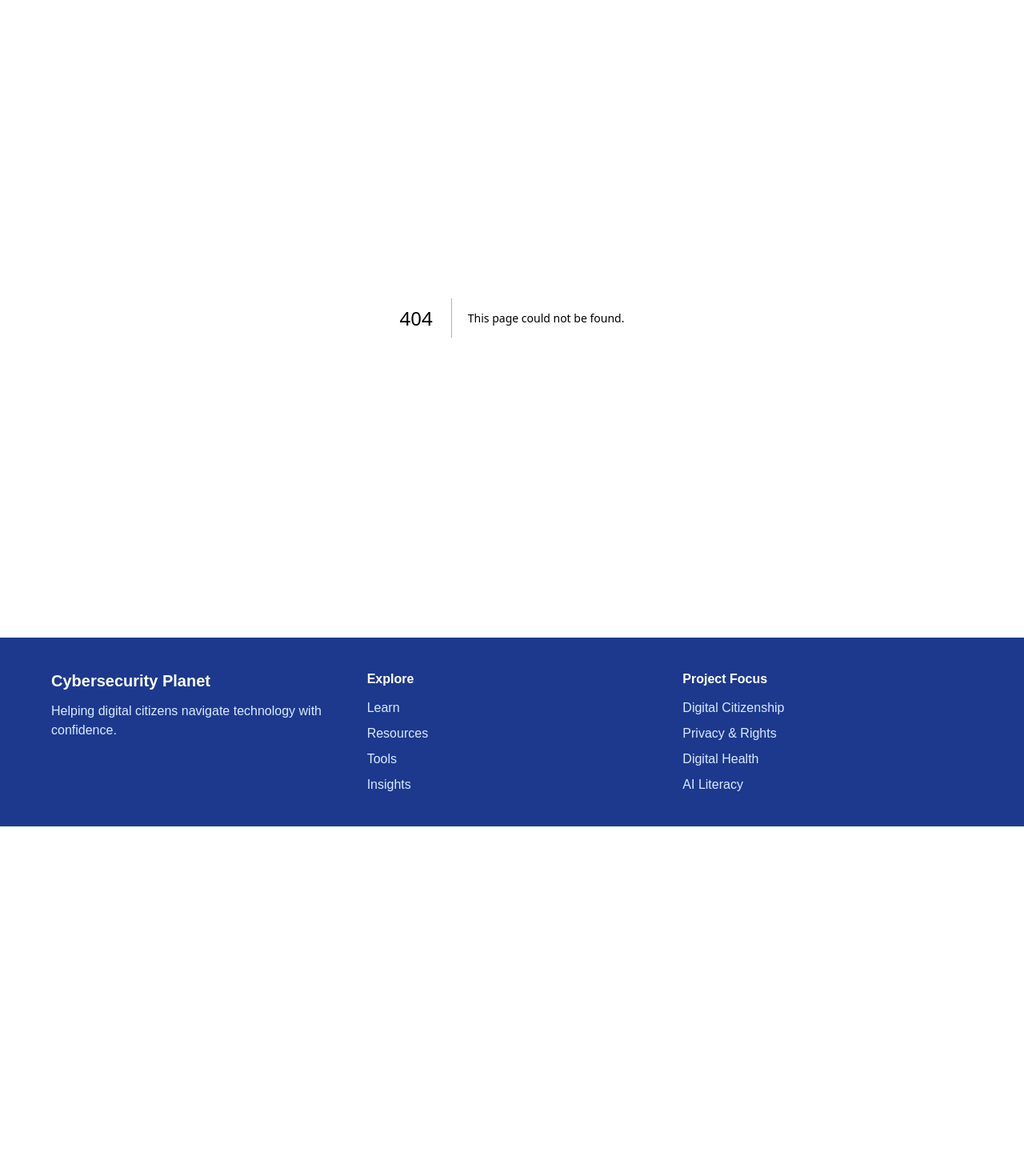
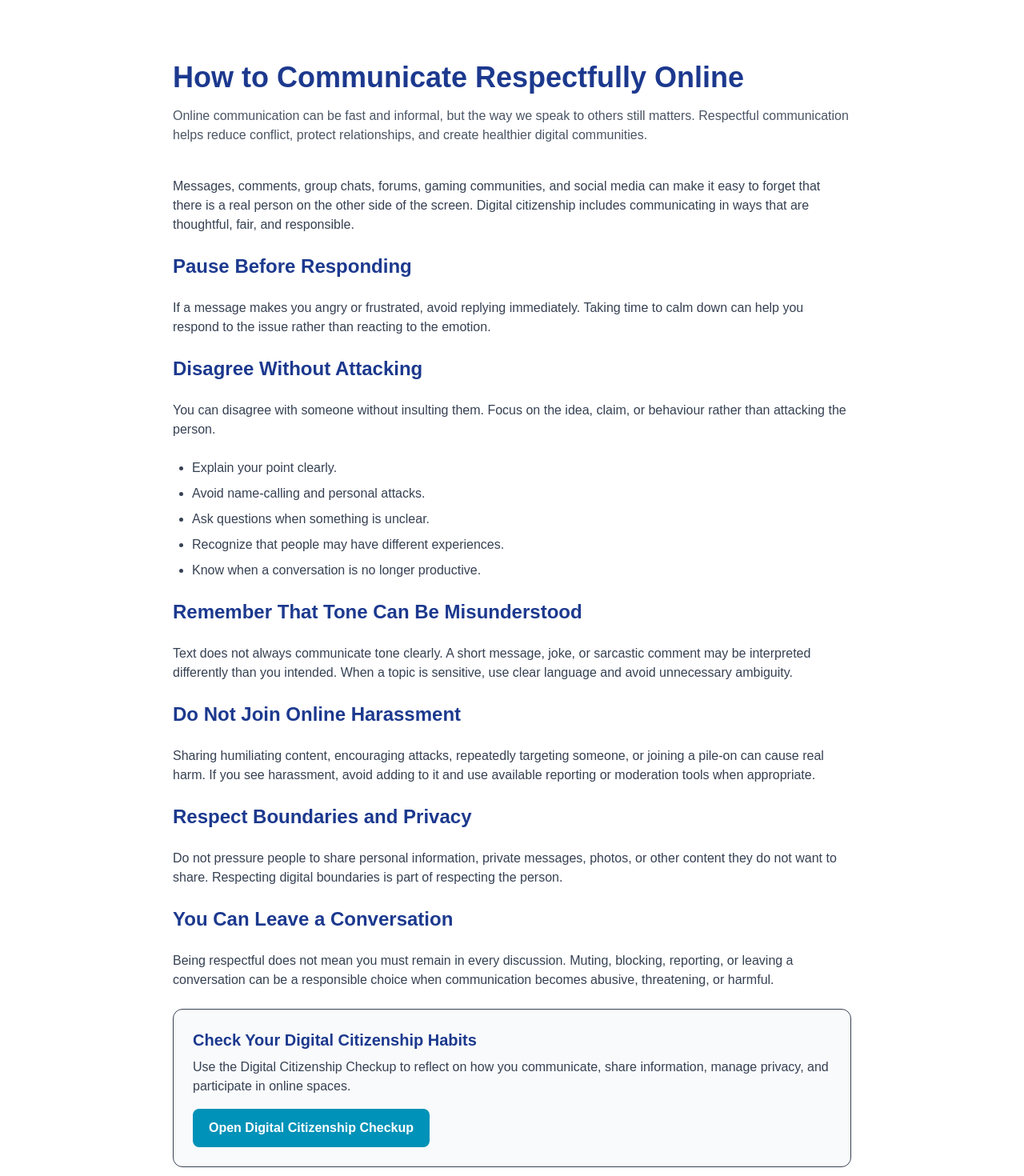
Before and after one commit to Black-widow-codes/Cybersecurity-Planet, a Next.js app: page /learn/digital-citizenship/how-to-communicate-respectfully-online in a window 1280 px wide. Before the commit this address had no page. Shown: the part 80-1550 px from the top of the page at 80% size. Before the commit the page ends 1113 px from the top, so only its background shows below. Built offline with nearby package versions, Linux system fonts and the light colour scheme.

Commit message:
Add respectful online communication article

```diff
--- /dev/null
+++ b/src/app/learn/digital-citizenship/how-to-communicate-respectfully-online/page.tsx
@@ -0,0 +1,121 @@
+import Link from "next/link";
+
+export const metadata = {
+  title: "How to Communicate Respectfully Online | Cybersecurity Planet",
+  description:
+    "Learn practical ways to communicate respectfully online, manage disagreements, and contribute to healthier digital spaces.",
+};
+
+export default function RespectfulCommunicationArticlePage() {
+  return (
+    <main className="max-w-4xl mx-auto px-6 py-20">
+      <h1 className="text-4xl font-bold text-blue-900">
+        How to Communicate Respectfully Online
+      </h1>
+
+      <p className="mt-4 text-gray-600">
+        Online communication can be fast and informal, but the way we speak to
+        others still matters. Respectful communication helps reduce conflict,
+        protect relationships, and create healthier digital communities.
+      </p>
+
+      <section className="mt-10 space-y-6 text-gray-700">
+        <p>
+          Messages, comments, group chats, forums, gaming communities, and
+          social media can make it easy to forget that there is a real person
+          on the other side of the screen. Digital citizenship includes
+          communicating in ways that are thoughtful, fair, and responsible.
+        </p>
+
+        <h2 className="text-2xl font-bold text-blue-900">
+          Pause Before Responding
+        </h2>
+
+        <p>
+          If a message makes you angry or frustrated, avoid replying
+          immediately. Taking time to calm down can help you respond to the
+          issue rather than reacting to the emotion.
+        </p>
+
+        <h2 className="text-2xl font-bold text-blue-900">
+          Disagree Without Attacking
+        </h2>
+
+        <p>
+          You can disagree with someone without insulting them. Focus on the
+          idea, claim, or behaviour rather than attacking the person.
+        </p>
+
+        <ul className="list-disc space-y-2 pl-6">
+          <li>Explain your point clearly.</li>
+          <li>Avoid name-calling and personal attacks.</li>
+          <li>Ask questions when something is unclear.</li>
+          <li>Recognize that people may have different experiences.</li>
+          <li>Know when a conversation is no longer productive.</li>
+        </ul>
+
+        <h2 className="text-2xl font-bold text-blue-900">
+          Remember That Tone Can Be Misunderstood
+        </h2>
+
+        <p>
+          Text does not always communicate tone clearly. A short message,
+          joke, or sarcastic comment may be interpreted differently than you
+          intended. When a topic is sensitive, use clear language and avoid
+          unnecessary ambiguity.
+        </p>
+
+        <h2 className="text-2xl font-bold text-blue-900">
+          Do Not Join Online Harassment
+        </h2>
+
+        <p>
+          Sharing humiliating content, encouraging attacks, repeatedly
+          targeting someone, or joining a pile-on can cause real harm. If you
+          see harassment, avoid adding to it and use available reporting or
+          moderation tools when appropriate.
+        </p>
+
+        <h2 className="text-2xl font-bold text-blue-900">
+          Respect Boundaries and Privacy
+        </h2>
+
+        <p>
+          Do not pressure people to share personal information, private
+          messages, photos, or other content they do not want to share.
+          Respecting digital boundaries is part of respecting the person.
+        </p>
+
+        <h2 className="text-2xl font-bold text-blue-900">
+          You Can Leave a Conversation
+        </h2>
+
+        <p>
+          Being respectful does not mean you must remain in every discussion.
+          Muting, blocking, reporting, or leaving a conversation can be a
+          responsible choice when communication becomes abusive, threatening,
+          or harmful.
+        </p>
+
+        <div className="rounded-xl border bg-gray-50 p-6">
+          <h3 className="text-xl font-bold text-blue-900">
+            Check Your Digital Citizenship Habits
+          </h3>
+
+          <p className="mt-2">
+            Use the Digital Citizenship Checkup to reflect on how you
+            communicate, share information, manage privacy, and participate in
+            online spaces.
+          </p>
+
+          <Link
+            href="/tools/digital-citizenship-checkup"
+            className="mt-4 inline-block rounded-lg bg-cyan-600 px-5 py-3 font-semibold text-white hover:bg-cyan-700"
+          >
+            Open Digital Citizenship Checkup
+          </Link>
+        </div>
+      </section>
+    </main>
+  );
+}
--- a/src/app/learn/digital-citizenship/page.tsx
+++ b/src/app/learn/digital-citizenship/page.tsx
@@ -35,6 +35,12 @@ export default function DigitalCitizenshipPage() {
       description:
         "Learn how your online activity creates a digital footprint and how it can affect privacy, reputation, and future opportunities.",
       link: "/learn/digital-citizenship/understanding-your-digital-footprint",
+    },
+    {
+      title: "How to Communicate Respectfully Online",
+      description:
+        "Learn practical ways to handle disagreements, respect boundaries, and communicate responsibly in digital spaces.",
+      link: "/learn/digital-citizenship/how-to-communicate-respectfully-online",
     },
   ];
   return (
```
